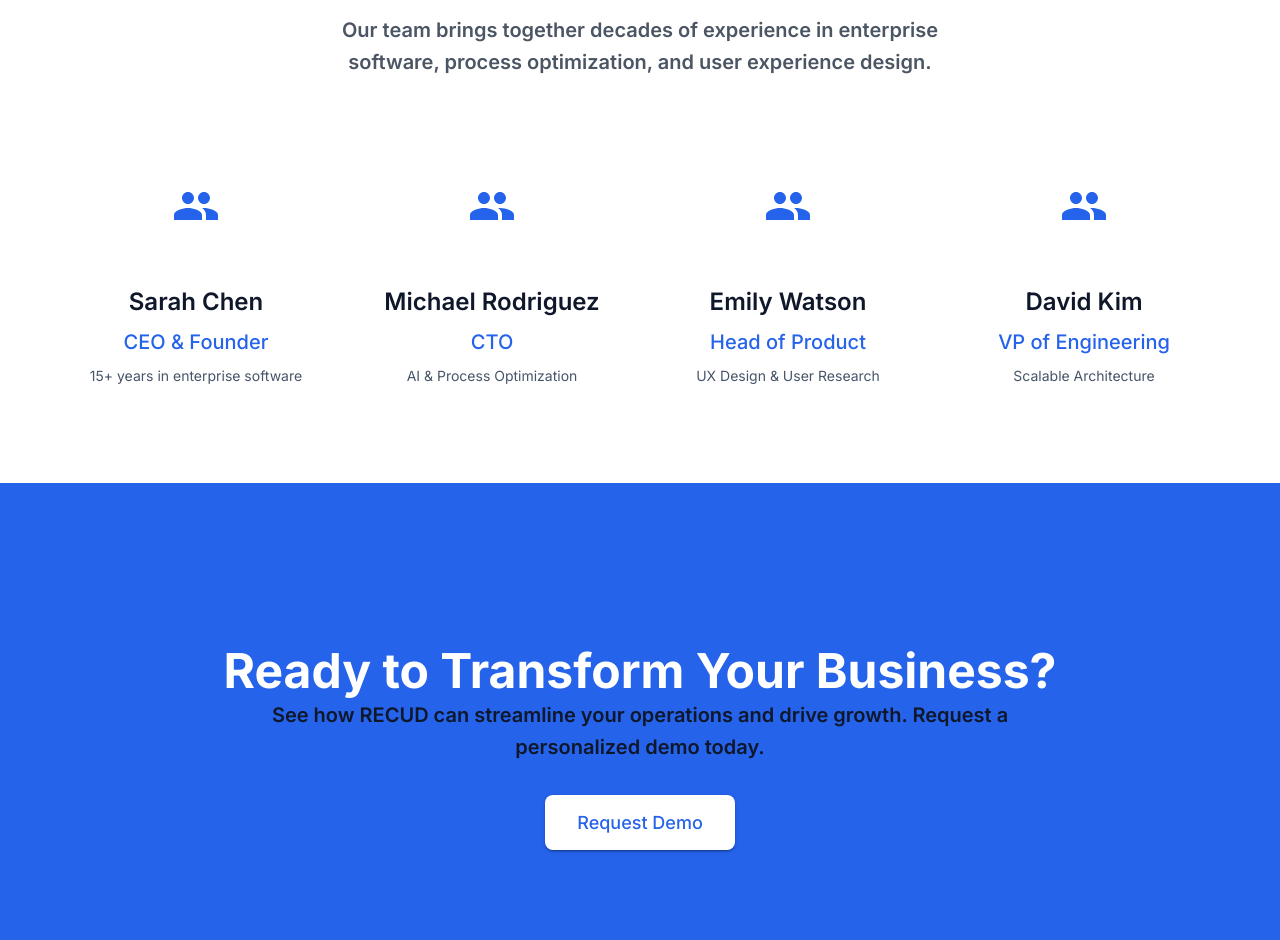
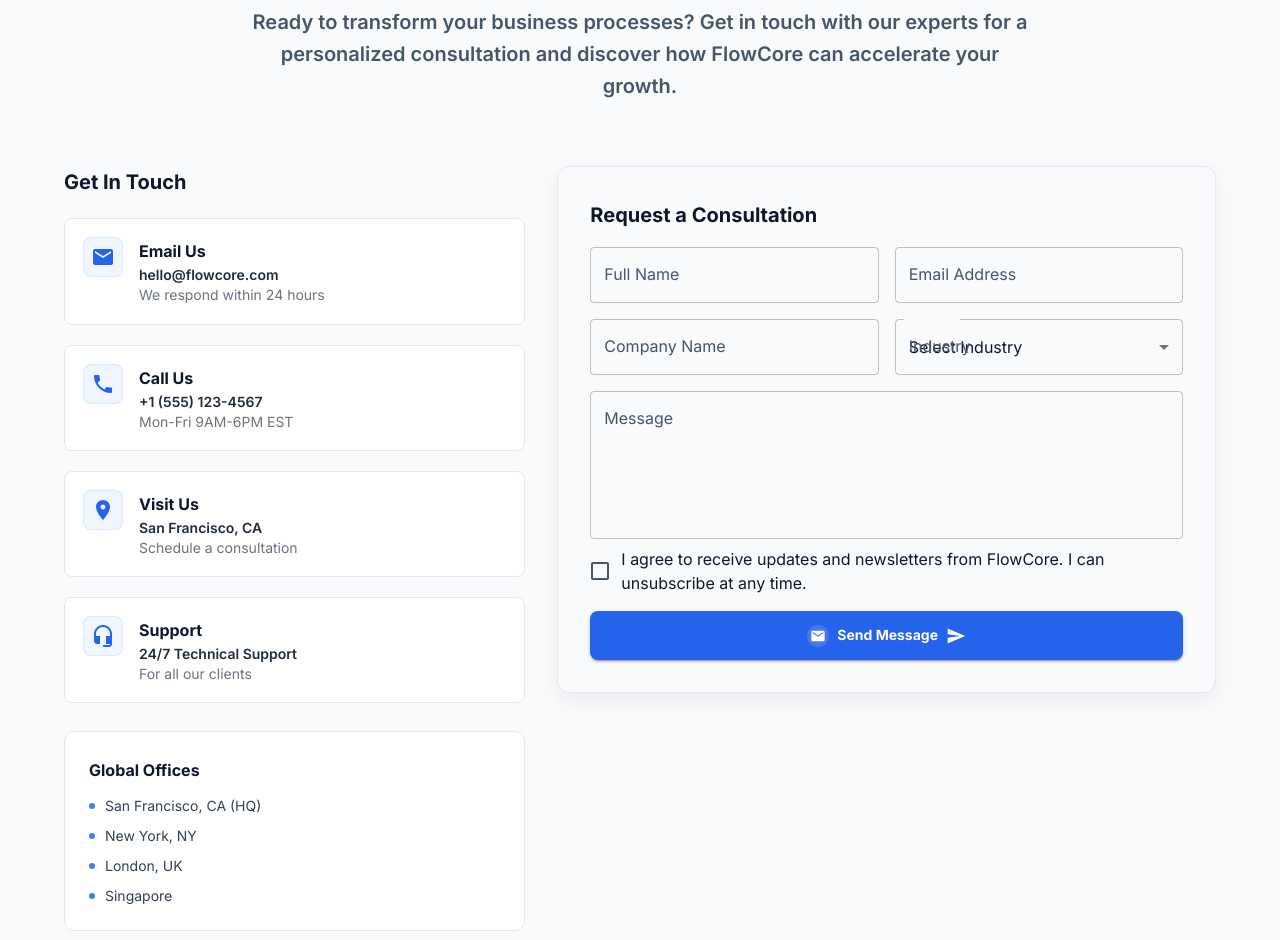
Before and after one commit to collinsmezie/recud-website, a Next.js app: page / in a window 1280 px wide. Shown: the part 5312-6252 px from the top of the page. Built offline with nearby package versions, Linux system fonts and the light colour scheme.

Commit message:
Remove team and CTA sections from homepage to streamline content and enhance focus on contact information. Update contact section with improved layout, new icons, and a controlled industry selection dropdown for better user experience.

```diff
--- a/src/app/page.tsx
+++ b/src/app/page.tsx
@@ -1545,81 +1545,6 @@
         </Container>
       </Box>
 
-      {/* Team Section */}
-      <Box id="team" sx={{ py: 12, backgroundColor: 'white' }}>
-        <Container maxWidth="lg">
-          <Box sx={{ textAlign: 'center', mb: 10 }}>
-            <Typography variant="h3" component="h2" sx={{ fontWeight: 'bold', mb: 4 }}>
-              Meet Our Expert Team
-            </Typography>
-            <Typography variant="h6" sx={{ color: '#4b5563', maxWidth: '600px', mx: 'auto' }}>
-              Our team brings together decades of experience in enterprise software,
-              process optimization, and user experience design.
-            </Typography>
-          </Box>
-
-          <Grid container spacing={4}>
-            {team.map((member, index) => (
-              <Grid item xs={12} sm={6} lg={3} key={index}>
-                <Box sx={{ textAlign: 'center' }}>
-                  <Box sx={{
-                    width: 96,
-                    height: 96,
-                    backgroundColor: 'primary.50',
-                    borderRadius: '50%',
-                    mx: 'auto',
-                    mb: 4,
-                    display: 'flex',
-                    alignItems: 'center',
-                    justifyContent: 'center'
-                  }}>
-                    <People sx={{ fontSize: 48, color: 'primary.main' }} />
-                  </Box>
-                  <Typography variant="h5" sx={{ fontWeight: 'semibold', mb: 1 }}>
-                    {member.name}
-                  </Typography>
-                  <Typography variant="h6" sx={{ color: 'primary.main', fontWeight: 'medium', mb: 1 }}>
-                    {member.role}
-                  </Typography>
-                  <Typography variant="body2" color="text.secondary">
-                    {member.expertise}
-                  </Typography>
-                </Box>
-              </Grid>
-            ))}
-          </Grid>
-        </Container>
-      </Box>
-
-      {/* CTA Section */}
-      <Box sx={{ py: 20, backgroundColor: 'primary.main' }}>
-        <Container maxWidth="md">
-          <Box sx={{ textAlign: 'center' }}>
-            <Typography variant="h3" component="h2" sx={{ fontWeight: 'bold', mb: 0, color: 'white' }}>
-              Ready to Transform Your Business?
-            </Typography>
-            <Typography variant="h6" sx={{ color: 'primary.100', mb: 4 }}>
-              See how RECUD can streamline your operations and drive growth.
-              Request a personalized demo today.
-            </Typography>
-            <Button
-              variant="contained"
-              sx={{
-                backgroundColor: 'white',
-                color: 'primary.main',
-                px: 4,
-                py: 1.5,
-                fontSize: '1.125rem',
-                borderRadius: 2,
-                '&:hover': { backgroundColor: '#f3f4f6' }
-              }}
-            >
-              Request Demo
-            </Button>
-          </Box>
-        </Container>
-      </Box>
-
       {/* Contact Section */}
       <Box id="contact" sx={{ py: 14, backgroundColor: '#f8fafc' }}>
         <Container maxWidth="lg">
@@ -1636,6 +1561,10 @@
           <Grid container spacing={4}>
             <Grid item xs={12} md={5}>
               <Box sx={{ display: 'grid', gap: 2.5 }}>
+                {/* Left column heading to match design */}
+                <Typography variant="h6" sx={{ fontWeight: 800, color: '#0f172a' }}>
+                  Get In Touch
+                </Typography>
                 {[
                   { icon: <Mail sx={{ color: '#2563eb' }} />, title: 'Email Us', desc: 'hello@flowcore.com', sub: 'We respond within 24 hours' },
                   { icon: <Phone sx={{ color: '#2563eb' }} />, title: 'Call Us', desc: '+1 (555) 123-4567', sub: 'Mon-Fri 9AM-6PM EST' },
@@ -1688,9 +1617,19 @@
                   <Grid item xs={12} md={6}>
                     <FormControl fullWidth>
                       <InputLabel id="industry-label">Industry</InputLabel>
-                      <Select labelId="industry-label" label="Industry" defaultValue="">
-                        {['Select Industry','Financial Services','Healthcare','Manufacturing','Retail','Government','Education'].map((opt) => (
-                          <MenuItem key={opt} value={opt === 'Select Industry' ? '' : opt}>{opt}</MenuItem>
+                      {/* Controlled Select to show placeholder like the design */}
+                      <Select
+                        labelId="industry-label"
+                        label="Industry"
+                        displayEmpty
+                        defaultValue=""
+                        renderValue={(value: unknown) => {
+                          const v = (value as string) || '';
+                          return v !== '' ? v : 'Select Industry';
+                        }}
+                      >
+                        {['', 'Financial Services', 'Healthcare', 'Manufacturing', 'Retail', 'Government', 'Education'].map((opt, idx) => (
+                          <MenuItem key={idx} value={opt}>{opt === '' ? 'Select Industry' : opt}</MenuItem>
                         ))}
                       </Select>
                     </FormControl>
@@ -1701,11 +1640,14 @@
                 </Grid>
                 <FormControlLabel sx={{ mt: 1 }} control={<Checkbox />} label={"I agree to receive updates and newsletters from FlowCore. I can unsubscribe at any time."} />
 
-                <Button variant="contained" fullWidth sx={{ mt: 2, py: 1.5, backgroundColor: '#2563eb', borderRadius: 2, textTransform: 'none', fontWeight: 700 }}>
-                  <Box sx={{ display: 'flex', alignItems: 'center', justifyContent: 'center', gap: 1 }}>
-                    <Send sx={{ fontSize: 18 }} />
-                    Send Message
-                  </Box>
+                <Button
+                  variant="contained"
+                  fullWidth
+                  startIcon={<Box sx={{ width: 22, height: 22, borderRadius: '50%', backgroundColor: 'rgba(255,255,255,0.15)', display: 'inline-flex', alignItems: 'center', justifyContent: 'center' }}><Mail sx={{ fontSize: 16 }} /></Box>}
+                  endIcon={<Send sx={{ fontSize: 18 }} />}
+                  sx={{ mt: 2, py: 1.5, backgroundColor: '#2563eb', borderRadius: 2, textTransform: 'none', fontWeight: 700, '&:hover': { backgroundColor: '#1d4ed8' } }}
+                >
+                  Send Message
                 </Button>
               </Card>
             </Grid>
```
